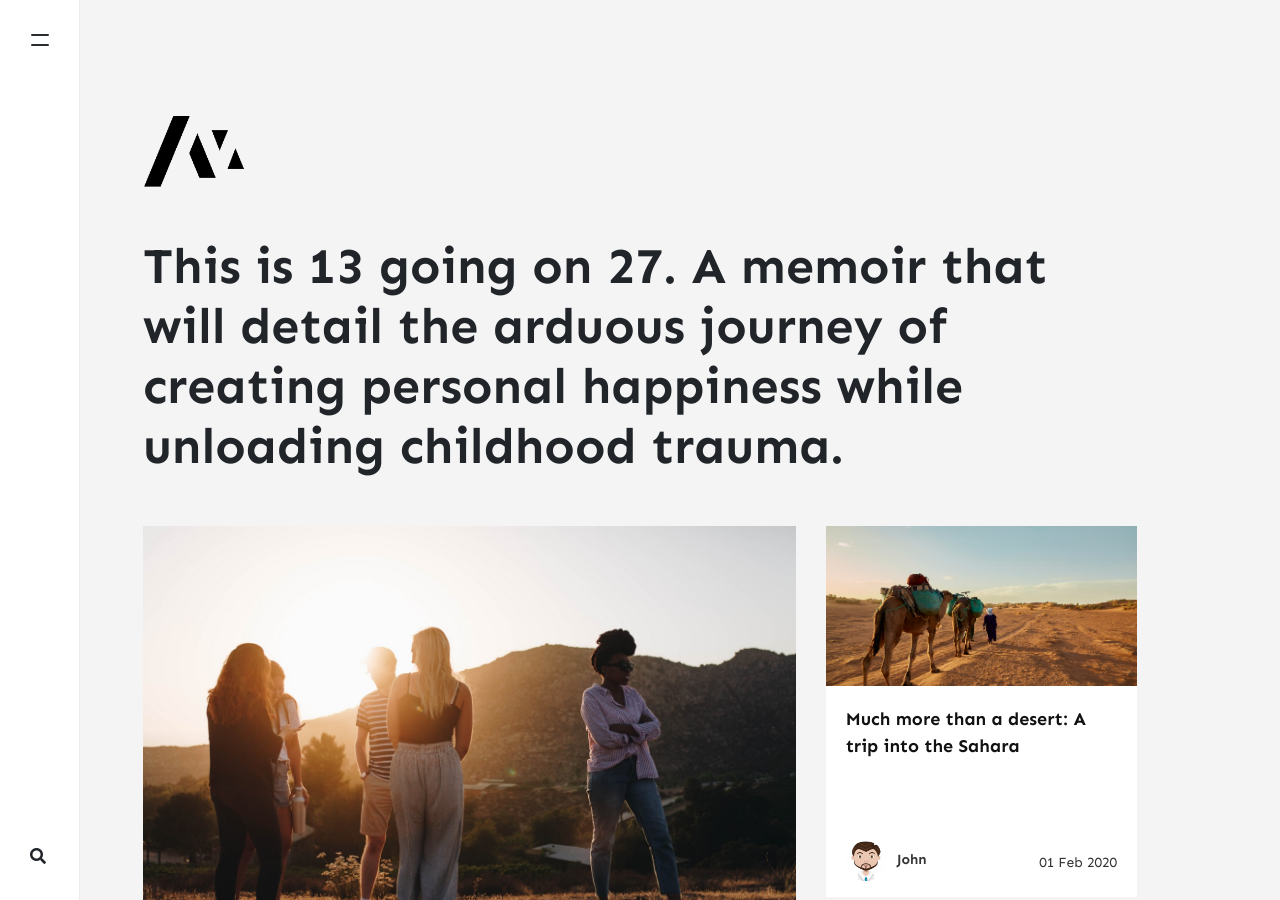
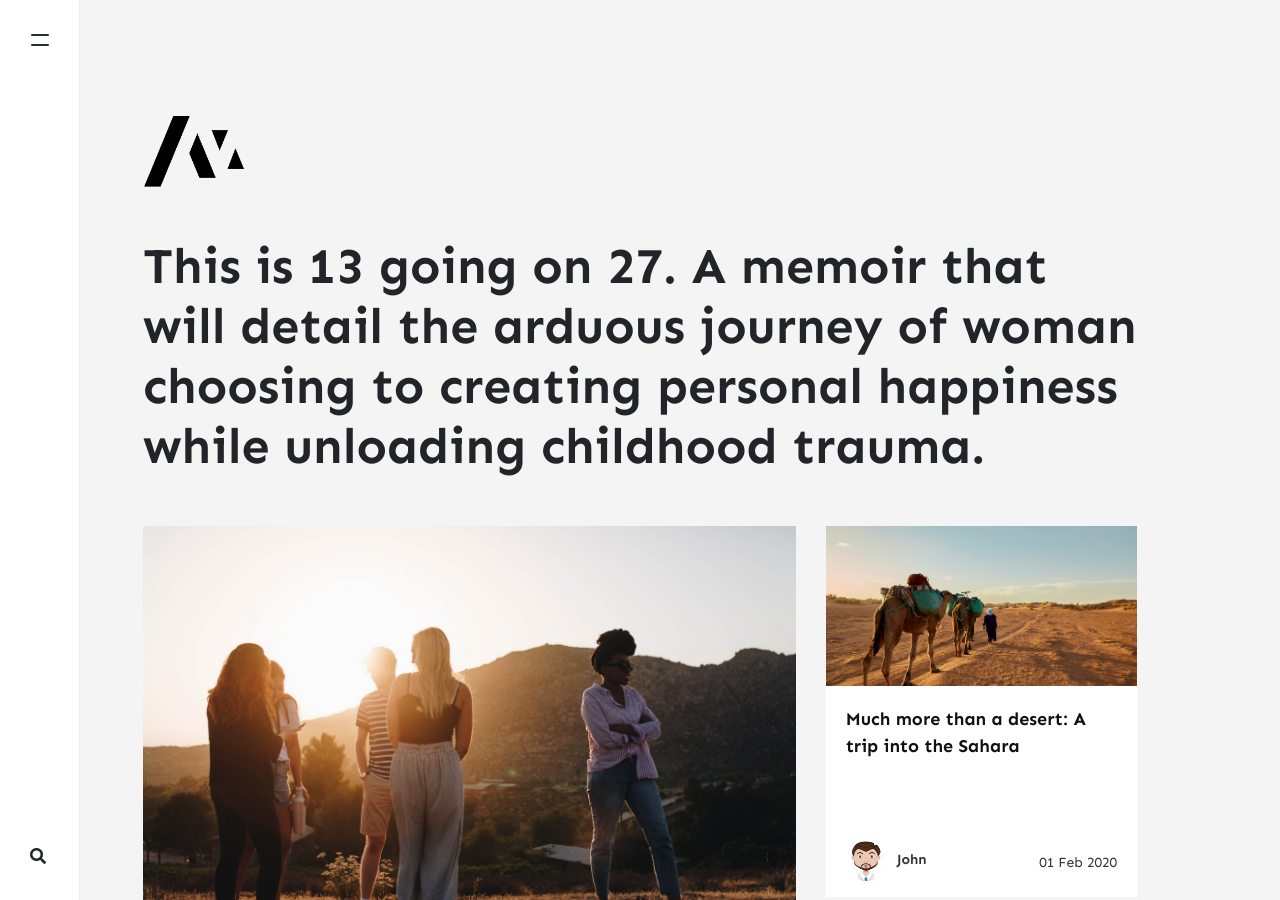
Before and after one commit to stackbit-projects/pleasant-squid-d6115, a Jekyll site: the page built from index.html, in a window 1280 px wide and 900 px high. Built offline with Jekyll 4.4.1, drawn with Linux system fonts in a browser that asks for light colours; nearby versions of some CDN libraries; the list of posts is cut into pages by our own code; comment, search, counter and statistics services are not loaded.

Commit message:
_config.yml: changed

```diff
--- a/_config.yml
+++ b/_config.yml
@@ -2,7 +2,7 @@ name: Memoirs
 title: Memoirs
 description: >-
   This is 13 going on 27. A memoir that will detail the arduous journey of
-  creating personal happiness while unloading childhood trauma.
+  woman choosing to creating personal happiness while unloading childhood trauma.
 logo: assets/images/logo.png
 favicon: assets/images/logo.png
 baseurl: ''
```
